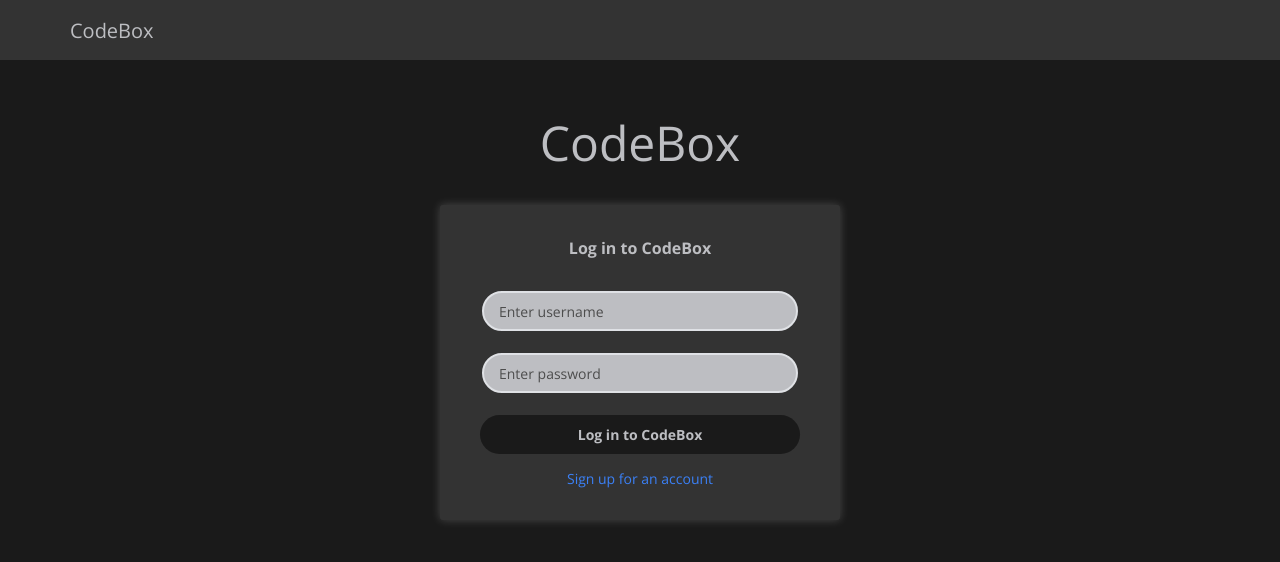
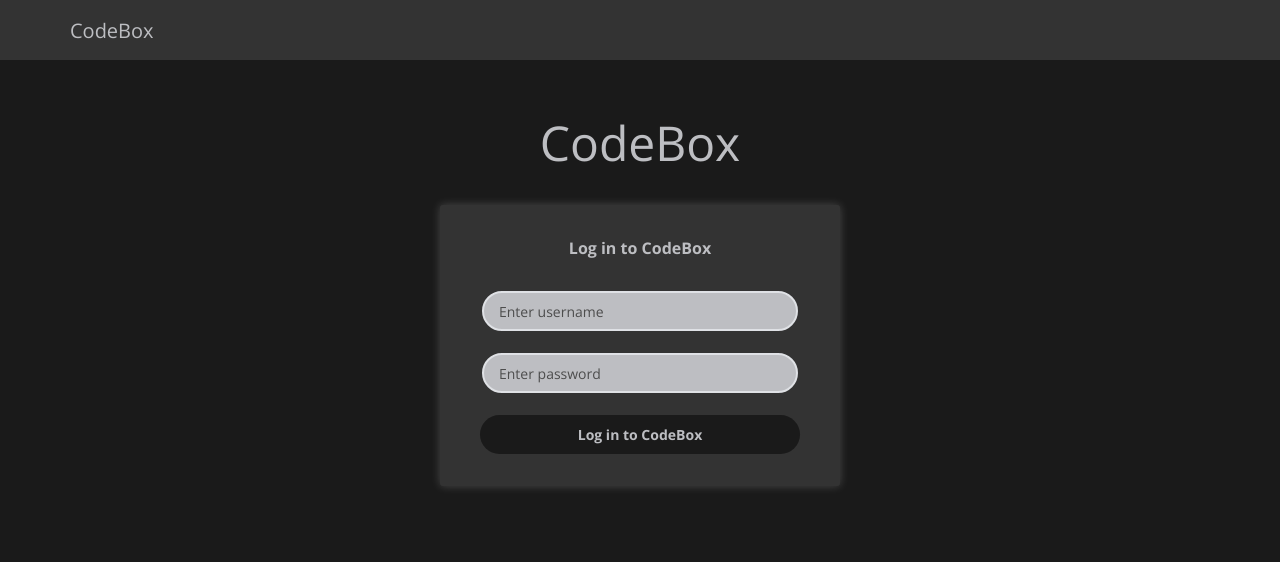
Before and after one commit to leesharon/codebox, a React (Create React App) app: page /#/user/login in a window 1280 px wide. Shown: the top 562 px of the page. Built offline with nearby package versions, Linux system fonts and the light colour scheme.

Commit message:
refactor authentication component

```diff
--- a/src/App.tsx
+++ b/src/App.tsx
@@ -15,7 +15,7 @@ function App() {
       <AppHeader />
       <MainContainer>
         <Routes>
-          <Route path='/user/:status' element={<Authentication setLoggedinUser={setLoggedinUser} />} />
+          <Route path='/user/login' element={<Authentication setLoggedinUser={setLoggedinUser} />} />
           <Route path='/lobby' element={<Lobby loggedinUser={loggedinUser} />} />
           <Route path="*" element={<Navigate to='/user/login' replace />} />
         </Routes>
--- a/src/views/Authentication.tsx
+++ b/src/views/Authentication.tsx
@@ -13,17 +13,14 @@ interface Props {
 }
 
 export const Authentication: FunctionComponent<Props> = ({ setLoggedinUser }) => {
-  const params = useParams()
   const navigate = useNavigate()
-  const [status, setStatus] = useState(params.status)
   const [invalidCredentialsDiv, setInvalidCredentialsDiv] = useState(false)
 
   useEffect(() => {
-    setStatus(params.status)
     return () => {
       setInvalidCredentialsDiv(false)
     }
-  }, [params.status])
+  }, [setInvalidCredentialsDiv])
 
   const formik = useFormik({
     initialValues: {
@@ -41,19 +38,6 @@ export const Authentication: FunctionComponent<Props> = ({ setLoggedinUser }) =>
         .matches(/[a-zA-Z]/, 'Password can only contain Latin letters.'),
     }),
     onSubmit: (values: Credentials) => {
-      if (status === 'signup') {
-        (async () => {
-          try {
-            const user = await userService.signup(values)
-            setLoggedinUser(user)
-            if (user.isMentor) navigate('/lobby')
-          } catch (err) {
-            console.log(err, 'cannot signup')
-            setInvalidCredentialsDiv(true)
-          }
-        })()
-      }
-      else if (status === 'login') {
       (async () => {
         try {
           const user = await userService.login(values)
@@ -64,18 +48,14 @@ export const Authentication: FunctionComponent<Props> = ({ setLoggedinUser }) =>
           setInvalidCredentialsDiv(true)
         }
       })()
-      }
     },
   })
-
-  const formTxt =
-    status === 'login' ? 'Log in to CodeBox' : 'Sign up for your account'
 
   return (
     <FormContainer>
       <Heading1 fontSize={'3em'}>CodeBox</Heading1>
       <Form onSubmit={formik.handleSubmit}>
-        <FormHeading fontSize='1em'>{formTxt}</FormHeading>
+        <FormHeading fontSize='1em'>Log in to CodeBox</FormHeading>
         <WrongCredentials $display={invalidCredentialsDiv}>
           Incorrect email address and / or password.
         </WrongCredentials>
@@ -107,17 +87,7 @@ export const Authentication: FunctionComponent<Props> = ({ setLoggedinUser }) =>
         ) : (
           <span>&nbsp;</span>
         )}
-        <Sumbit type="submit">{formTxt}</Sumbit>
-        {status === 'login' && (
-          <NavLink className="already-have-account" to={'/user/signup'}>
-            Sign up for an account
-          </NavLink>
-        )}
-        {status === 'signup' && (
-          <NavLink className="already-have-account" to={'/user/login'}>
-            Already have an account? Log In
-          </NavLink>
-        )}
+        <Sumbit type="submit">Log in to CodeBox</Sumbit>
       </Form>
     </FormContainer >
   )
@@ -205,7 +175,6 @@ const Error = styled.span`
 
 const Sumbit = styled(PrimaryButton)`
   background-color: ${({ theme: { blackPrimary } }) => blackPrimary};
-  margin-bottom: 15px;
 
   &:hover {
     background-color: black;
```
Lines whose indentation alone changed are shown as unchanged.
